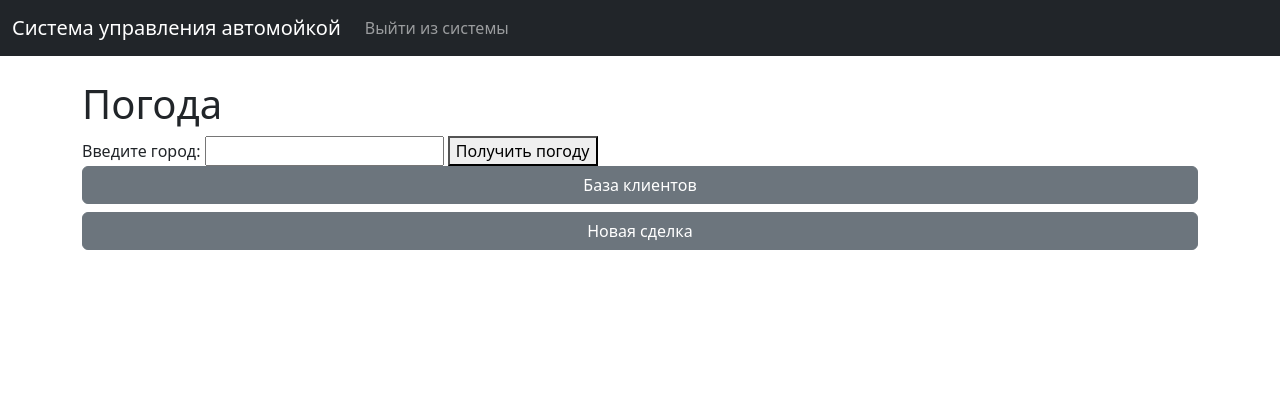
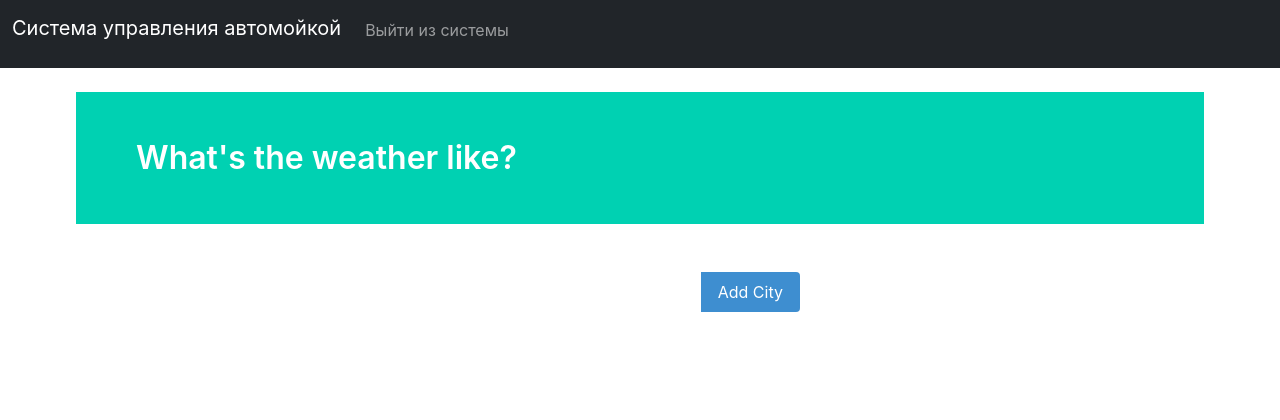
Before and after one commit to maksimd31/car_wash_2, a Django app: page / in a window 1280 px wide. Shown: the top 420 px of the page. Run offline with Django 4.2, Linux system fonts and the light colour scheme; the visitor is signed in with stand-in values (Sample User, id 1); some libraries are stand-ins or nearby versions.

Commit message:
version project v1.14 working weather.html v1.8

```diff
--- a/crm_car_wash/website2/templates/home.html
+++ b/crm_car_wash/website2/templates/home.html
@@ -3,24 +3,9 @@
 {% block content %}
       {% if user.is_authenticated %}
 
-<h1>Погода</h1>
-<form action="{% url 'weather' %}" method="POST">
-    {% csrf_token %}
-    <label for="city">Введите город:</label>
-    <input type="text" id="city" name="city">
-    <button type="submit">Получить погоду</button>
-</form>
-{% if city %}
-<p>{{ weather }}</p>
-<form action="{% url 'delete_weather' %}" method="POST">
-    {% csrf_token %}
-    <input type="hidden" id="city" name="city" value="{{ city }}">
-    <button type="submit">Удалить погоду</button>
-</form>
-{% endif %}
 
 
-<!--    {% include 'weather.html' %}-->
+    {% include 'weather.html' %}
     <div class="d-grid gap-2">
         <a href="{% url 'client_home' %}" class="btn btn-secondary">База клиентов</a>
         <a href="{% url 'new_order' %}" class="btn btn-secondary">Новая сделка</a>
```
